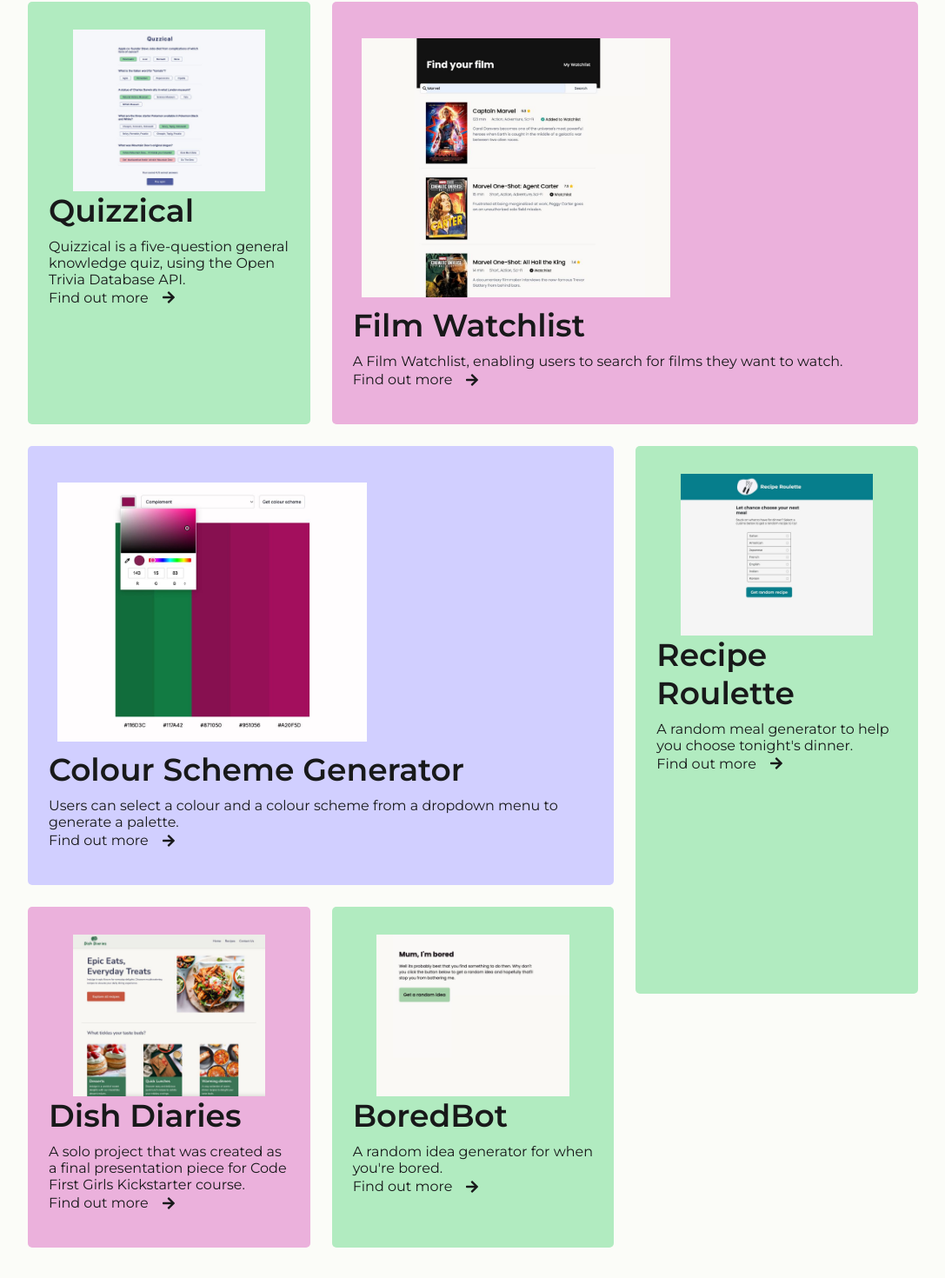
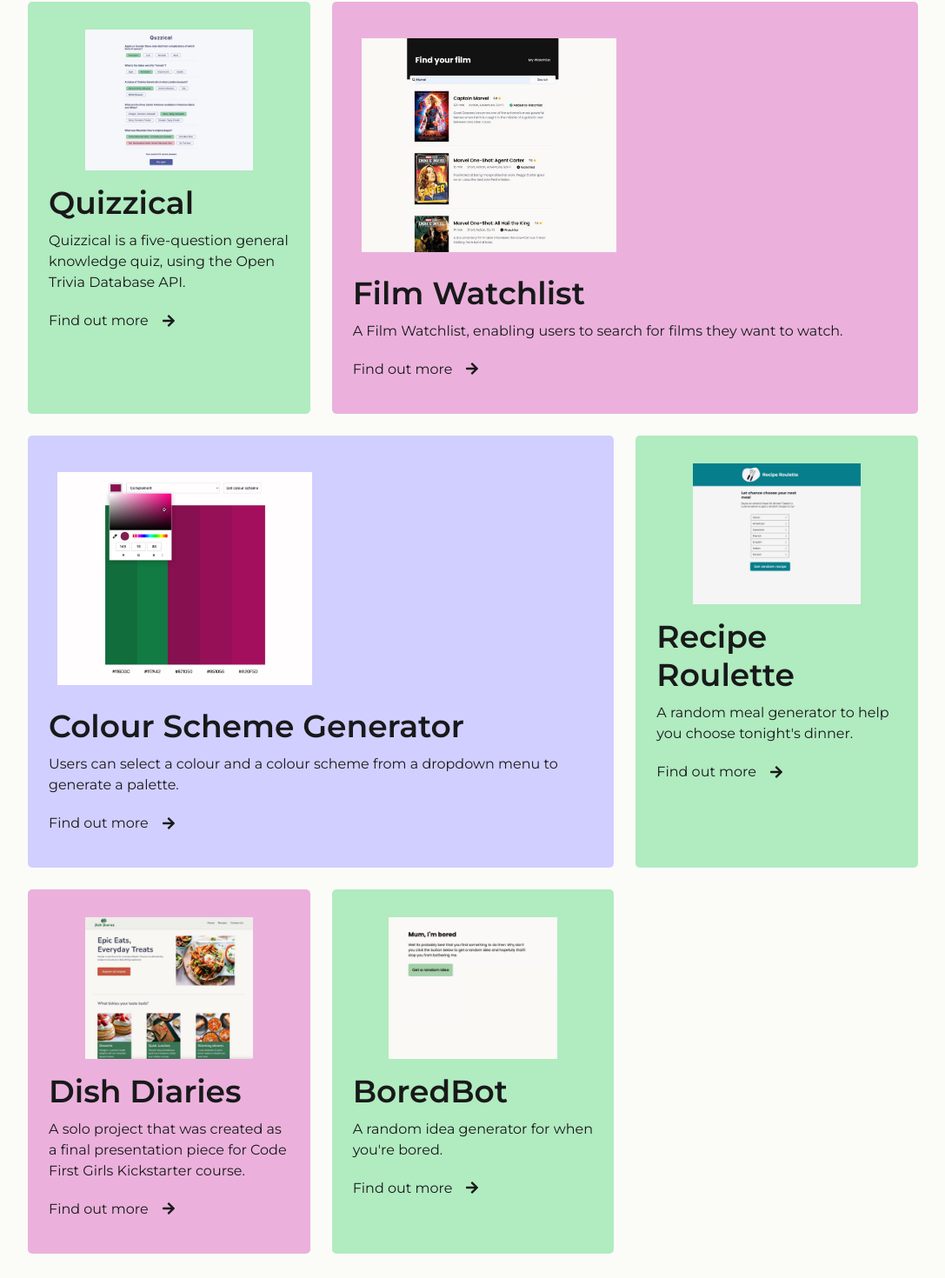
Before and after one commit to louiseka/portfolio, a React (Vite) app: page / in a window 1280 px wide. Shown: the part 918-2388 px from the top of the page at 87% size, without its empty margins (96-1183 px from the left). Built offline with nearby package versions, Linux system fonts and the light colour scheme.

Commit message:
Amends to the styling project grid

```diff
--- a/src/index.css
+++ b/src/index.css
@@ -60,6 +60,14 @@ p {
     margin: 10px 0 2px;
 }
 
+.project-title {
+    margin: 15px 0 10px;
+}
+
+.project-desc {
+    line-height: 1.5;
+}
+
 .small-text {
     font-size: 14px;
     margin: 0;
@@ -111,7 +119,7 @@ p {
     color: #18191A;
     display: flex;
     align-items: center;
-    padding: 0px 0 10px;
+    padding: 20px 0 10px;
 }
 
 .small-cta-link {
@@ -423,34 +431,34 @@ a[href^="mailto:"] {
 
 .one {
     grid-column: 1 / 2;
-    grid-row: 1/3;
+    grid-row: 1/2;
 
 }
 
 .two {
     grid-column: 2 / 4;
-    grid-row: 1 / 3;
+    grid-row: 1 / 2;
 
 }
 
 .three {
     grid-column: 1 / 3;
-    grid-row: 3 / 4;
+    grid-row: 2 / 3;
 }
 
 .four {
     grid-column: 3;
-    grid-row: 3 / 5;
+    grid-row: 2 / 3;
 }
 
 .five {
     grid-column: 1;
-    grid-row: 4 / 7;
+    grid-row: 3 / 5;
 }
 
 .six {
     grid-column: 2;
-    grid-row: 4 / 7;
+    grid-row: 3 / 5;
 }
 
 .seven {
@@ -570,14 +578,16 @@ a[href^="mailto:"] {
 
 
     .normal-grid-img {
-        width: 80%;
+        width: 70%;
         margin: 0 auto;
         display: flex;
+
     }
 
     .wide-grid-img {
-        width: 60%;
+        width: 50%;
         padding: 10px;
+
     }
 
     .wide-inner-content {
--- a/src/pages/Projects/Projects.jsx
+++ b/src/pages/Projects/Projects.jsx
@@ -20,8 +20,8 @@ export default function Projects() {
                 <div className={isWide ? "wide-inner-content" : ""}>
                     <img className={isWide ? "wide-grid-img" : "normal-grid-img"} src={projectThumbnail} />
                     <div className={isWide ? "wider-inner-text" : ""}>
-                        <h2>{projectName}</h2>
-                        <p>{projectShortDesc}</p>
+                        <h2 className="project-title">{projectName}</h2>
+                        <p className="project-desc">{projectShortDesc}</p>
                         <Link className="small-cta-link" to={`projects/${project.id}`} key={project.id}>Find out more <FaArrowRight className="icon" /> </Link>
                     </div>
                 </div>
```
